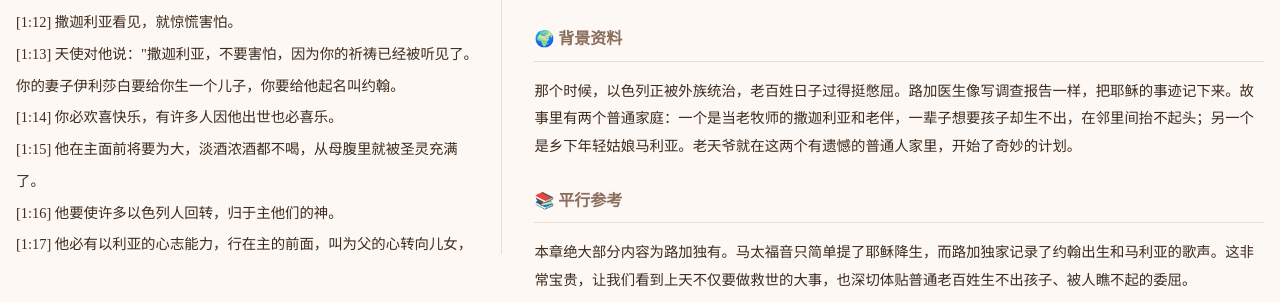
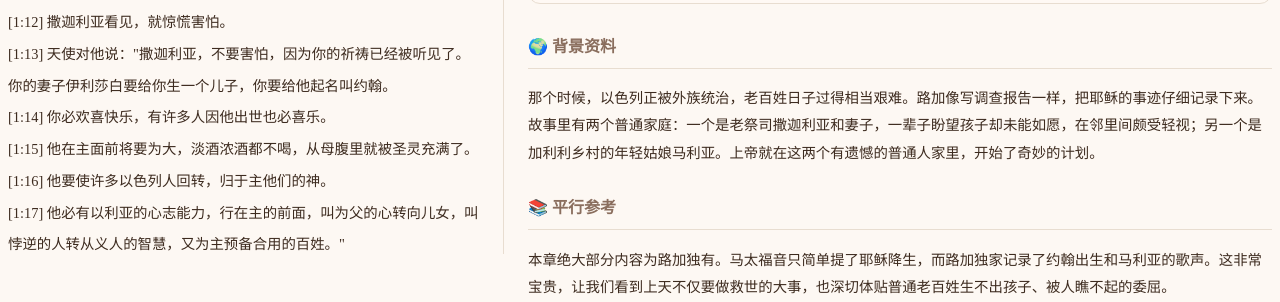
Before and after one commit to DavidSmithSong/luke-companion, an Astro site in the folder site/: page /luke/1 in a window 1280 px wide. Shown: the part 785-1087 px from the top of the page. Built offline with nearby package versions, Linux system fonts and the light colour scheme; Astro itself is replaced by a stand-in of ours.

Commit message:
feat(v0.12): 扩宽两栏、减侧边距、背景文字去口语化

```diff
--- a/site/src/layouts/BaseLayout.astro
+++ b/site/src/layouts/BaseLayout.astro
@@ -73,9 +73,9 @@ const { title, description = "陪父母一起读路加福音", wide = false } =
     }
 
     main.wide {
-      max-width: 1400px;
-      padding-left: 1rem;
-      padding-right: 1rem;
+      max-width: 1600px;
+      padding-left: 0.5rem;
+      padding-right: 0.5rem;
     }
 
     footer {
--- a/site/src/pages/luke/1.astro
+++ b/site/src/pages/luke/1.astro
@@ -85,7 +85,7 @@ const scripture = `[1:1] 提阿非罗大人哪，有好些人提笔作书，述
 [1:78] 因我们神怜悯的心肠，叫清晨的日光从高天临到我们，
 [1:79] 要照亮坐在黑暗中死荫里的人，把我们的脚引到平安的路上。"
 [1:80] 那孩子渐渐长大，心灵强健，住在旷野，直到他显明在以色列人面前的日子。`;
-const background = `那个时候，以色列正被外族统治，老百姓日子过得挺憋屈。路加医生像写调查报告一样，把耶稣的事迹记下来。故事里有两个普通家庭：一个是当老牧师的撒迦利亚和老伴，一辈子想要孩子却生不出，在邻里间抬不起头；另一个是乡下年轻姑娘马利亚。老天爷就在这两个有遗憾的普通人家里，开始了奇妙的计划。`;
+const background = `那个时候，以色列正被外族统治，老百姓日子过得相当艰难。路加像写调查报告一样，把耶稣的事迹仔细记录下来。故事里有两个普通家庭：一个是老祭司撒迦利亚和妻子，一辈子盼望孩子却未能如愿，在邻里间颇受轻视；另一个是加利利乡村的年轻姑娘马利亚。上帝就在这两个有遗憾的普通人家里，开始了奇妙的计划。`;
 const parallel = `本章绝大部分内容为路加独有。马太福音只简单提了耶稣降生，而路加独家记录了约翰出生和马利亚的歌声。这非常宝贵，让我们看到上天不仅要做救世的大事，也深切体贴普通老百姓生不出孩子、被人瞧不起的委屈。`;
 const questions = [
   { q: `撒迦利亚两口子一辈子没孩子，心里肯定很难过。您这一生中，有没有过怎么盼也盼不来的心愿？那时候您是怎么熬过来的？` },
@@ -105,7 +105,7 @@ const questions = [
     .two-col {
       display: grid;
       grid-template-columns: 2fr 3fr;
-      gap: 2rem;
+      gap: 1.5rem;
       align-items: start;
     }
     @media (max-width: 860px) {
```
